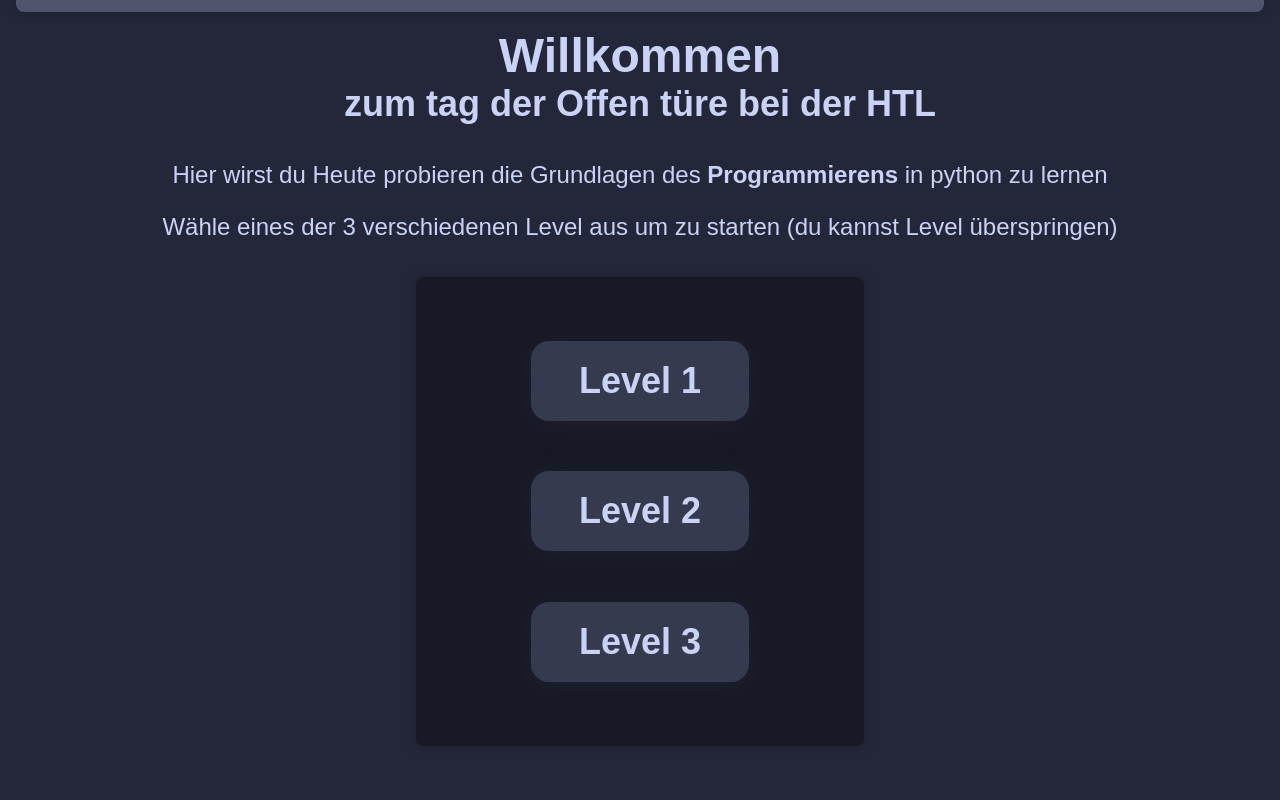
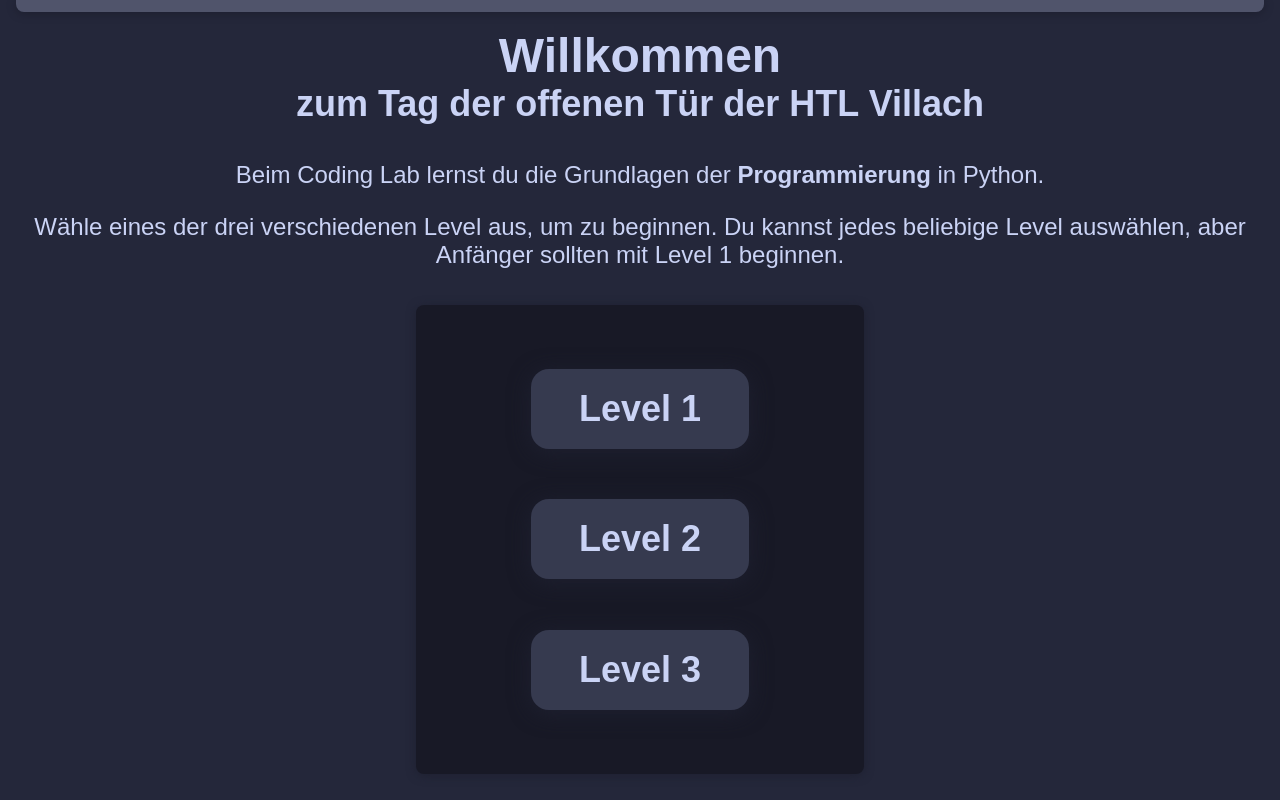
Before and after one commit to 137-Trimethylxanthin/HTL-Vill-Codinglab, a SvelteKit app: page /home in a window 1280 px wide. Built offline with nearby package versions, Linux system fonts and the light colour scheme.

Commit message:
Updated texts

```diff
--- a/src/routes/home/+page.svelte
+++ b/src/routes/home/+page.svelte
@@ -1,29 +1,27 @@
 <script lang="ts">
-import {nameStore} from "../../utils/stores";
-import {goto} from "$app/navigation";
+import { nameStore } from "../../utils/stores";
+import { goto } from "$app/navigation";
 
 function switchLevel(level: number) {
     return () => {
         goto(`/level_${level}/exp1`);
     }
 }
-
 </script>
 
 <div class="title">
     <h1>Willkommen {$nameStore}</h1>
-    <h2>zum tag der Offen türe bei der <b>HTL</b></h2>
+    <h2>zum Tag der offenen Tür der <b>HTL Villach</b></h2>
 </div>
 
 
 <div class="startText">
-    <p>Hier wirst du Heute probieren die Grundlagen des <b>Programmierens</b> in python zu lernen</p>
-    <p>Wähle eines der 3 verschiedenen Level aus um zu starten (du kannst Level überspringen)</p>
+    <p>Beim Coding Lab lernst du die Grundlagen der <b>Programmierung</b> in Python.</p>
+    <p>Wähle eines der drei verschiedenen Level aus, um zu beginnen. Du kannst jedes beliebige Level auswählen, aber Anfänger sollten mit Level 1 beginnen.</p>
 </div>
 
 
 <div class="levelSelect">
-
     <div class="tooltip-container">
         <button class="levelbtn" on:click={switchLevel(1)}>Level 1</button>
         <div class="tooltip">
```
